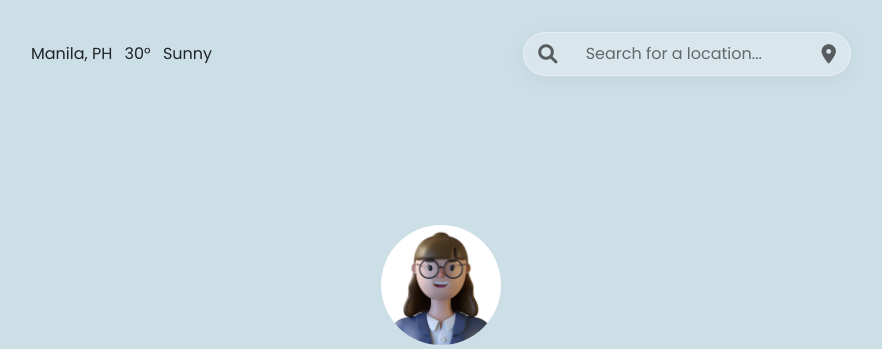
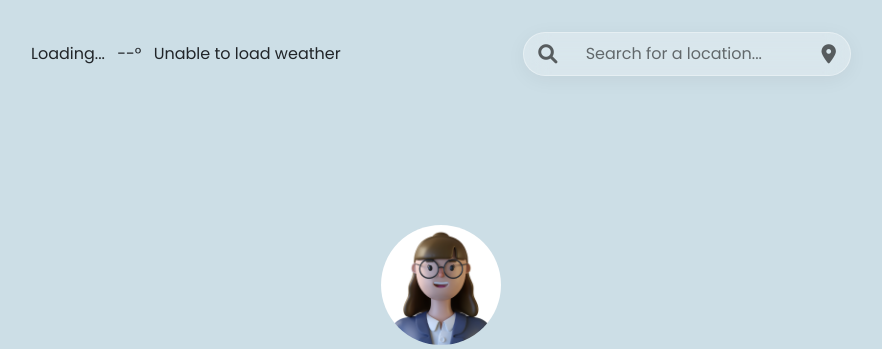
Before and after one commit to ywxvnz/weather-chatbot, a CodeIgniter app: page /WeatherChatbot/chatbot in a window 1280 px wide. Shown: the part 92-441 px from the top of the page, without its empty margins (199-1081 px from the left). Run offline with CodeIgniter, Linux system fonts and the light colour scheme.

Commit message:
chatbot weather info

```diff
--- a/application/views/chatbot.php
+++ b/application/views/chatbot.php
@@ -4,9 +4,9 @@
     <!-- Top Info Row -->
     <div class="row align-items-center mb-4 text-center text-md-start">
         <div class="col-md-7 mb-2 mb-md-0">
-            <span class="me-2"><?= $location ?></span>
-            <span class="me-2"><?= $temperature ?></span>
-            <span><?= $condition ?></span>
+            <span class="me-2" id="locationDisplay">Loading...</span>
+            <span class="me-2" id="temperatureDisplay">--°</span>
+            <span id="conditionDisplay">--</span>
         </div>
         <div class="col-md-5 d-flex justify-content-center justify-content-md-end">
             <div class="chatbot-search-box">
@@ -43,6 +43,41 @@ const chatArea = document.getElementById('chatArea');
 const greetingSection = document.getElementById('greetingSection');
 const userMessageInput = document.getElementById('userMessage');
 const sendBtn = document.getElementById('sendBtn');
+
+// Imus, Cavite coordinates
+const latitude = 14.4297;
+const longitude = 120.9367;
+
+async function loadWeatherData() {
+    try {
+        const response = await fetch(
+            `https://api.open-meteo.com/v1/forecast?latitude=${latitude}&longitude=${longitude}&current_weather=true&daily=weathercode,precipitation_probability_max&timezone=Asia/Manila`
+        );
+        const data = await response.json();
+        const current = data.current_weather;
+        const daily = data.daily;
+
+        // Update display
+        document.getElementById('locationDisplay').textContent = 'Imus, Cavite';
+        document.getElementById('temperatureDisplay').textContent = `${current.temperature}°C`;
+
+        // Map weather code to simple condition
+        const condition = getSimpleCondition(current.weathercode);
+        document.getElementById('conditionDisplay').textContent = condition;
+    } catch (error) {
+        console.error("Weather fetch error:", error);
+        document.getElementById('conditionDisplay').textContent = 'Unable to load weather';
+    }
+}
+
+function getSimpleCondition(code) {
+    if ([0, 1].includes(code)) return 'Sunny';              // Clear sky
+    if ([2, 3].includes(code)) return 'Cloudy';             // Cloudy / Partly cloudy
+    if ([45, 48].includes(code)) return 'Foggy';            // Fog or mist
+    if ([51, 61, 80, 81, 82].includes(code)) return 'Rainy'; // Rain or drizzle
+    if ([95, 96, 99].includes(code)) return 'Stormy';       // Thunderstorm
+    return '--';                                         // Default
+}
 
 function addMessage(content, type) {
     if (greetingSection) greetingSection.style.display = 'none';
@@ -102,4 +137,7 @@ sendBtn.addEventListener('click', sendMessage);
 userMessageInput.addEventListener('keypress', e => {
     if (e.key === 'Enter') sendMessage();
 });
+
+// Load weather on page load
+window.addEventListener('DOMContentLoaded', loadWeatherData);
 </script>
```
